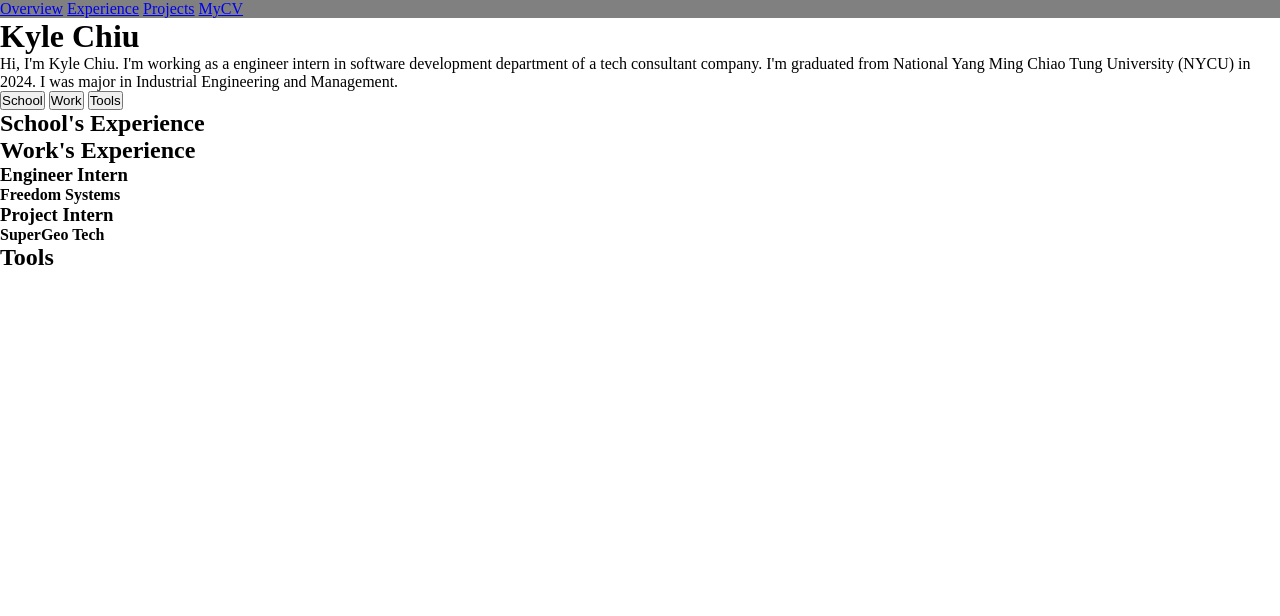
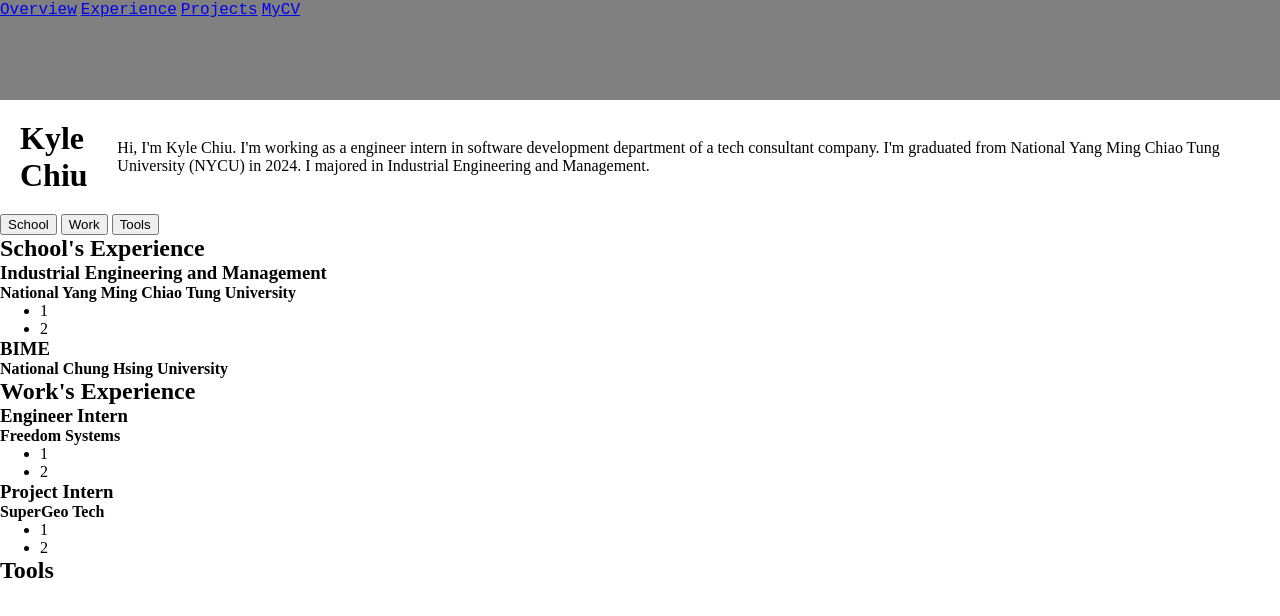
Before and after one commit to hkc619/profile, a plain HTML site: page public/index.html in a window 1280 px wide. Drawn offline with Linux system fonts and the light colour scheme.

Commit message:
Update css. 1226, 2024

```diff
--- a/app.js
+++ b/app.js
@@ -2,6 +2,12 @@ const schoolButton = document.getElementById("schoolButton");
 const workButton = document.getElementById("workButton");
 const toolButton = document.getElementById("toolButton");
 
-schoolButton.addEventListener("click", () => {});
-workButton.addEventListener("click", () => {});
-toolButton.addEventListener("click", () => {});
+schoolButton.addEventListener("click", () => {
+  opacity = 0;
+});
+workButton.addEventListener("click", () => {
+  opacity = 0;
+});
+toolButton.addEventListener("click", () => {
+  opacity = 0;
+});
--- a/public/index.html
+++ b/public/index.html
@@ -14,11 +14,15 @@
       <a class="headerLink" href="#">MyCV</a>
     </header>
     <div id="overview">
+      <div class="nameTitle">
         <h1>Kyle Chiu</h1>
+      </div>
+
+      <br />
       <p>
         Hi, I'm Kyle Chiu. I'm working as a engineer intern in software
         development department of a tech consultant company. I'm graduated from
-        National Yang Ming Chiao Tung University (NYCU) in 2024. I was major in
+        National Yang Ming Chiao Tung University (NYCU) in 2024. I majored in
         Industrial Engineering and Management.
       </p>
     </div>
@@ -26,23 +30,40 @@
       <button id="schoolButton">School</button>
       <button id="workButton">Work</button>
       <button id="toolButton">Tools</button>
-      <div>
+      <div id="school">
         <h2>School's Experience</h2>
+        <div id="schoolExp0">
+          <h3>Industrial Engineering and Management</h3>
+          <h4>National Yang Ming Chiao Tung University</h4>
+          <ul>
+            <li>1</li>
+            <li>2</li>
+          </ul>
         </div>
-      <div>
+        <div id="schoolExp1">
+          <h3>BIME</h3>
+          <h4>National Chung Hsing University</h4>
+          <p></p>
+        </div>
+      </div>
+      <div id="work">
         <h2>Work's Experience</h2>
-        <ul>
-          <li>
+        <div id="workExp0">
           <h3>Engineer Intern</h3>
           <h4>Freedom Systems</h4>
-            <p></p>
-          </li>
-          <li>
+          <ul>
+            <li>1</li>
+            <li>2</li>
+          </ul>
+        </div>
+        <div id="workExp1">
           <h3>Project Intern</h3>
           <h4>SuperGeo Tech</h4>
-            <p></p>
-          </li>
+          <ul>
+            <li>1</li>
+            <li>2</li>
           </ul>
+        </div>
       </div>
       <div>
         <h2>Tools</h2>
--- a/public/styles/index.css
+++ b/public/styles/index.css
@@ -1,8 +1,27 @@
 * {
   margin: 0;
-  padding: 0;
 }
 
 header {
   background-color: grey;
+  width: 100%;
+  height: 100px;
+  a {
+    font-family: "Courier New", Courier, monospace;
+  }
 }
+
+#overview {
+  padding: 10px;
+  margin: 10px;
+  display: flex;
+  flex-direction: row;
+  align-items: center;
+  justify-content: center;
+}
+
+#overview.nameTitle {
+  h1 {
+    text-align: center;
+  }
+}
```
Lines whose indentation alone changed are shown as unchanged.
